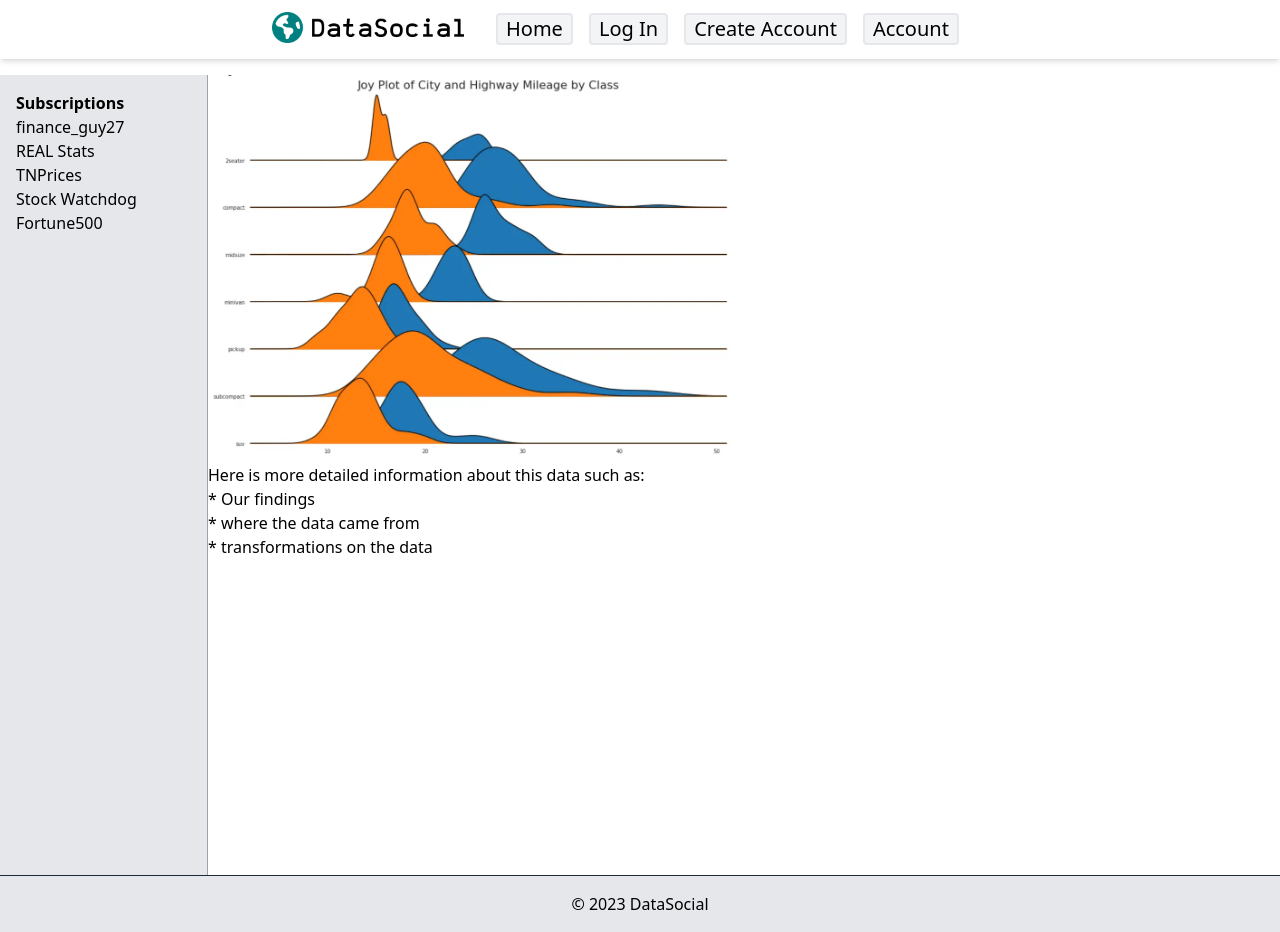
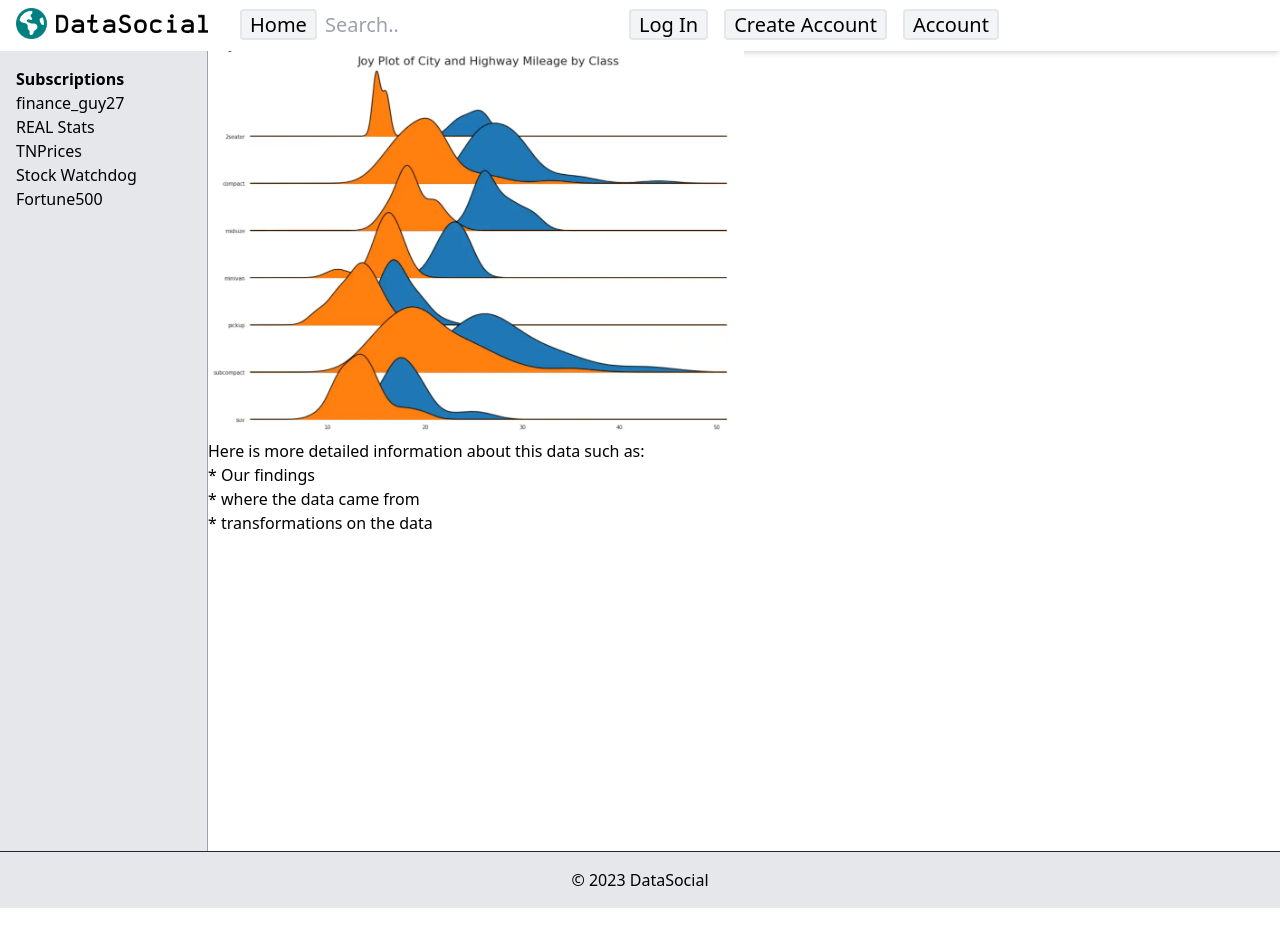
Before and after one commit to jrduell/402-Project, a Next.js app: page /post in a window 1280 px wide. After the commit the page ends 908 px from the top, so only its background shows below. Built offline with nearby package versions, Linux system fonts and the light colour scheme.

Commit message:
Update navbar style

```diff
--- a/components/NavigationBar.js
+++ b/components/NavigationBar.js
@@ -6,18 +6,24 @@ export default function NavBar() {
     }
 
     return (
-      <div className="mb-4 text-xl shadow-md">
-        <nav className="mx-auto flex max-w-3xl flex-wrap items-center rounded-b p-2">
-          <Link className="my-auto rounded py-1" href="/">
+      <div className="text-xl shadow-md">
+        <nav className="flex flex-row items-center rounded-b p-2">
+          <div>
+            <Link className="py-1" href="/">
               <img
                 className="ml-2 mr-4 mt-auto mb-1 pr-2"
                 src="/logo-with-text.png"
                 width="200"
               ></img>
             </Link>
+          </div>
+          <div className="">
             <Link className="navbar-button" href="/">
               Home
             </Link>
+
+            <input type="text" placeholder="Search.."></input>
+
             <Link className="navbar-button" href="/login">
               Log In
             </Link>
@@ -28,6 +34,7 @@ export default function NavBar() {
             <Link className="navbar-button" href="/account">
               Account
             </Link>
+          </div>
         </nav>
       </div>
     );
```
Lines whose indentation alone changed are shown as unchanged.
